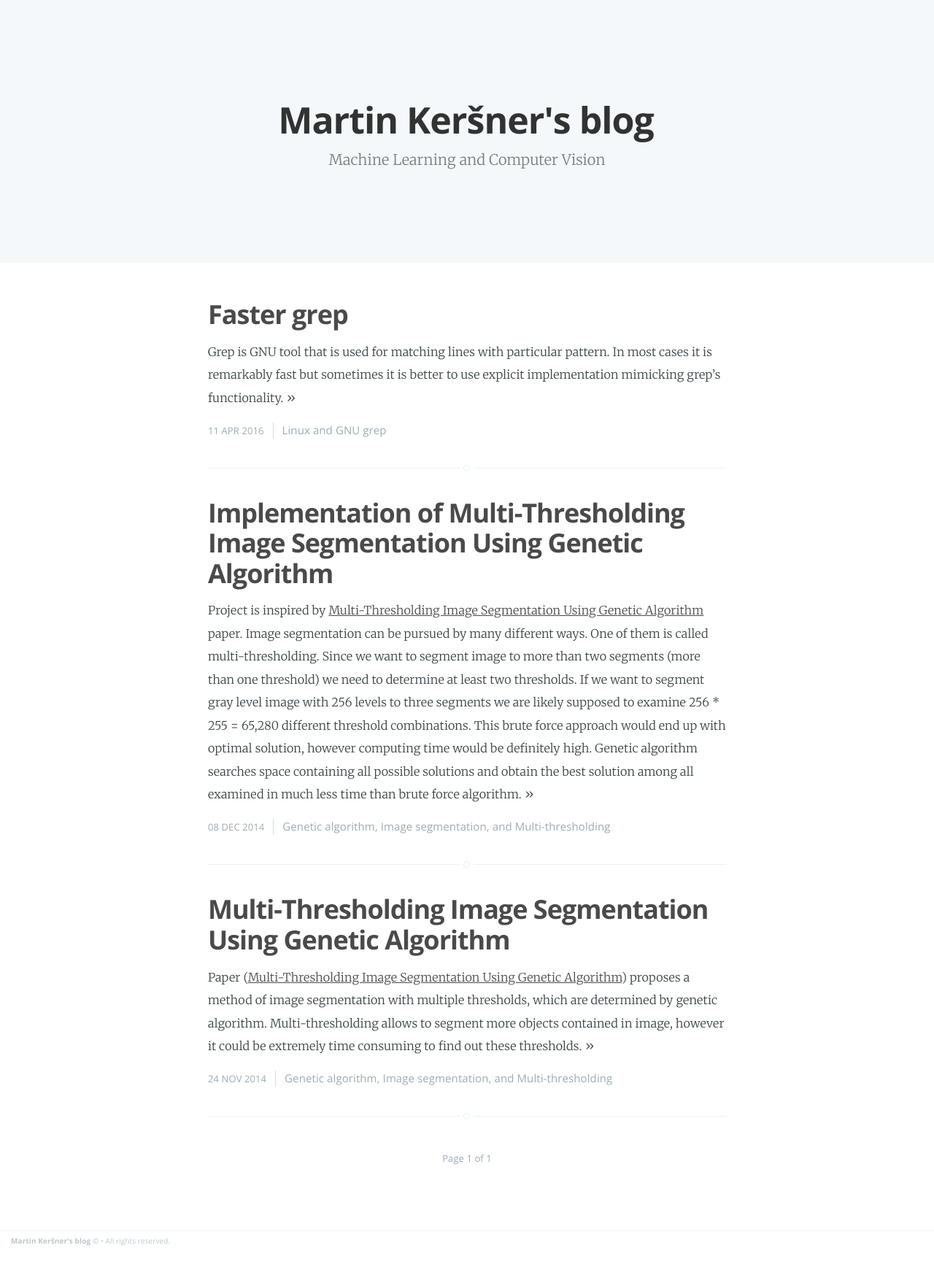
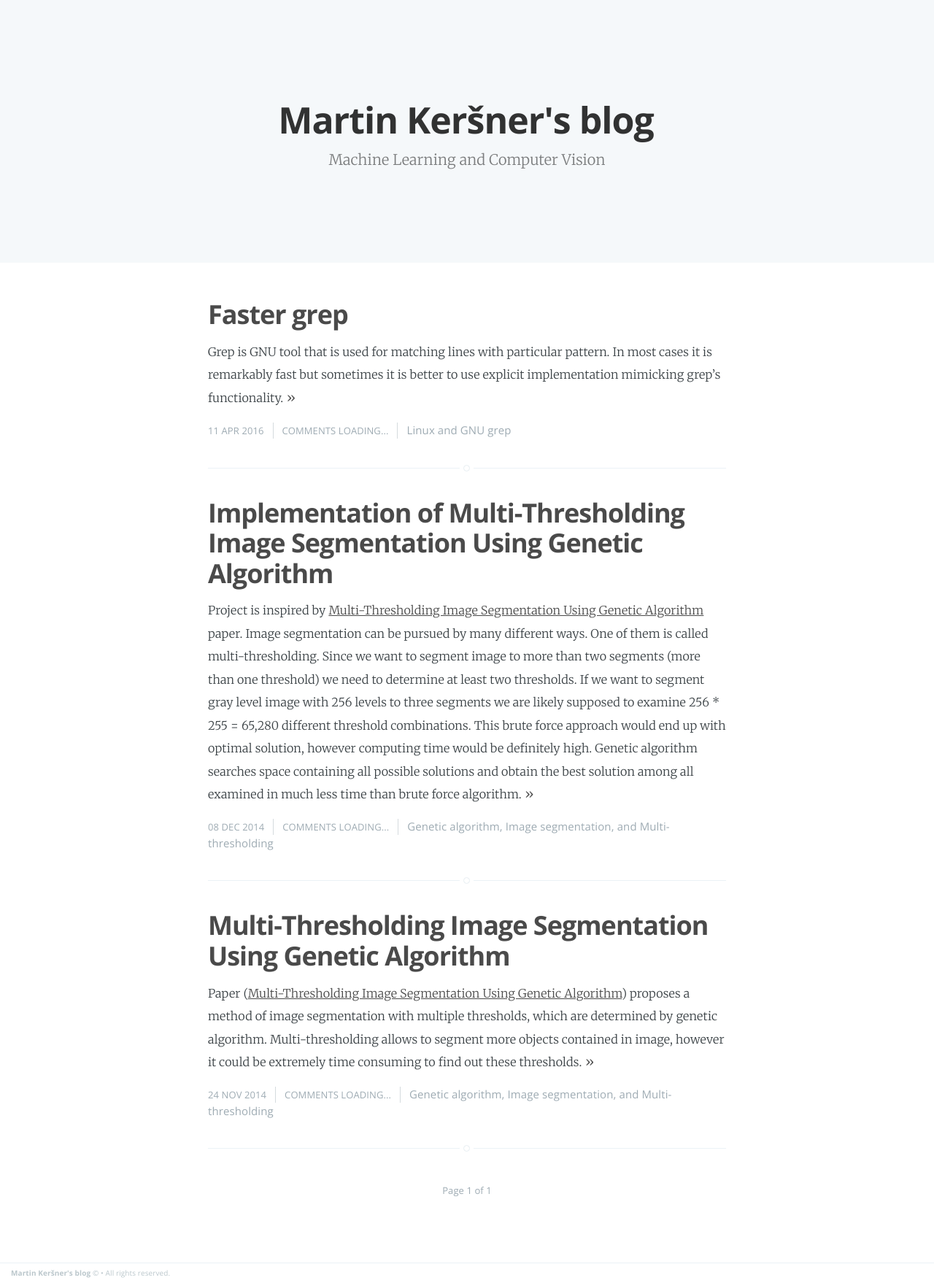
Before and after one commit to martinkersner/martinkersner.github.io, a Jekyll site: the page built from index.html, in a window 1280 px wide. Shown: the whole page at 73% size. Built offline with Jekyll 4.4.1, drawn with Linux system fonts in a browser that asks for light colours; the list of posts is cut into pages by our own code; comment, search, counter and statistics services are not loaded; before the commit the page ends 1714 px from its top, so only the background shows below that.

Commit message:
added disqus comments

```diff
--- a/_layouts/default.html
+++ b/_layouts/default.html
@@ -45,6 +45,6 @@
 
     </script>
 
-    {% if page.comments %}<script id="dsq-count-scr" src="//martinkersner.disqus.com/count.js" async></script>{% endif %}
+    <script id="dsq-count-scr" src="//martinkersner.disqus.com/count.js" async></script>
 </body>
 </html>
--- a/_layouts/post.html
+++ b/_layouts/post.html
@@ -20,6 +20,7 @@
             <h1 class="post-title">{{ page.title }}</h1>
             <section class="post-meta">
                 <time class="post-date" datetime="{{ page.date | date:"%Y-%m-%d" }}">{{ page.date | date_to_string }}</time>
+                <a href="{{ page.url }}#disqus_thread" data-disqus-identifier="{{ page.disqus_identifier }}" class="post-comment">Comments loading...</a>
                 {% if page.categories.size > 0 %}
                     {{ page.categories | array_to_sentence_string }}
                 {% endif %}
--- a/assets/css/screen.css
+++ b/assets/css/screen.css
@@ -794,6 +794,16 @@
     min-height: 77px;
 }
 
+.post-comment {
+    display: inline-block;
+    margin-right: 8px;
+    padding-right: 12px;
+    border-right: #d5dbde 1px solid;
+    text-transform: uppercase;
+    font-size: 1.3rem;
+    white-space: nowrap;
+}
+
 .post-date {
     display: inline-block;
     margin-right: 8px;
--- a/index.html
+++ b/index.html
@@ -45,6 +45,7 @@
             <time class="post-date" datetime="{{ post.date | date:"%Y-%m-%d" }}">
                 {{ post.date | date_to_string }}
             </time>
+            <a href="{{ post.url }}#disqus_thread" data-disqus-identifier="{{ post.disqus_identifier }}" class="post-comment">Comments loading...</a>
             {% if post.categories.size > 0 %}
                 {{ post.categories | array_to_sentence_string }}
             {% endif %}
```
